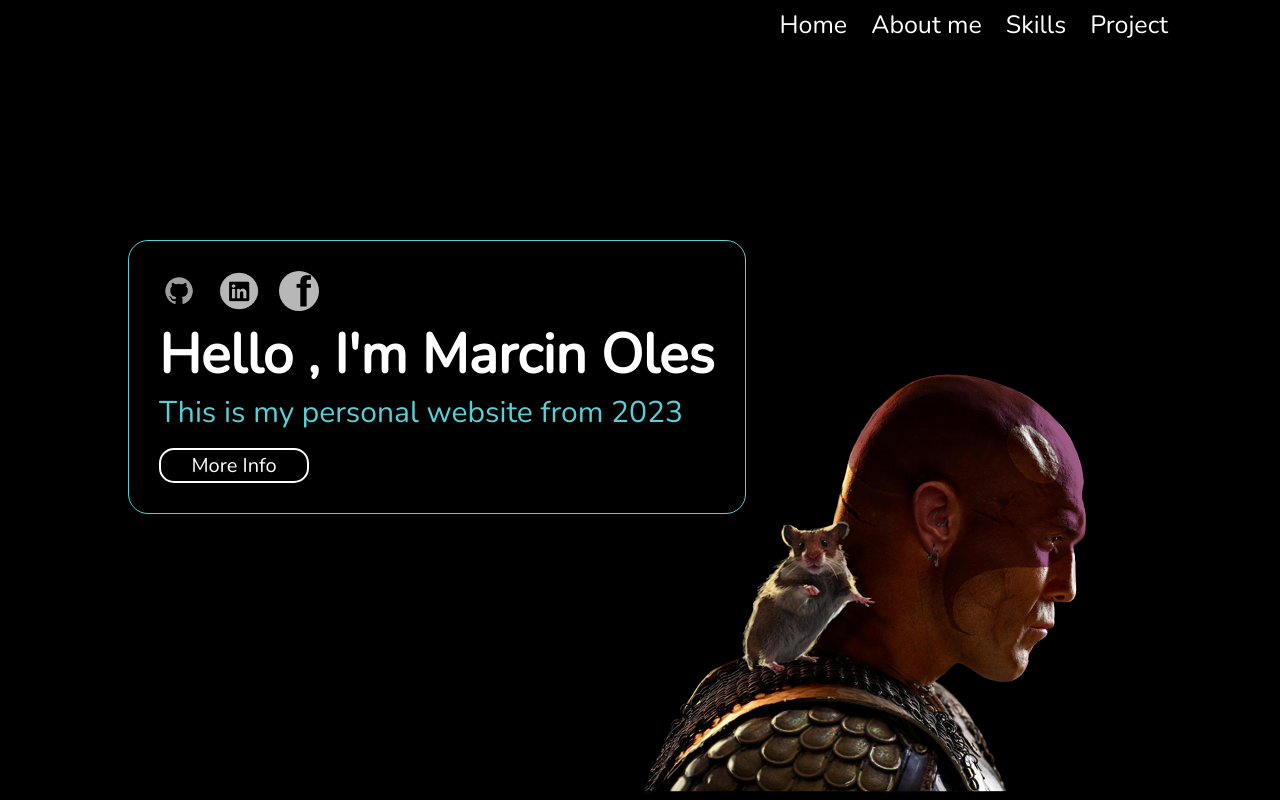
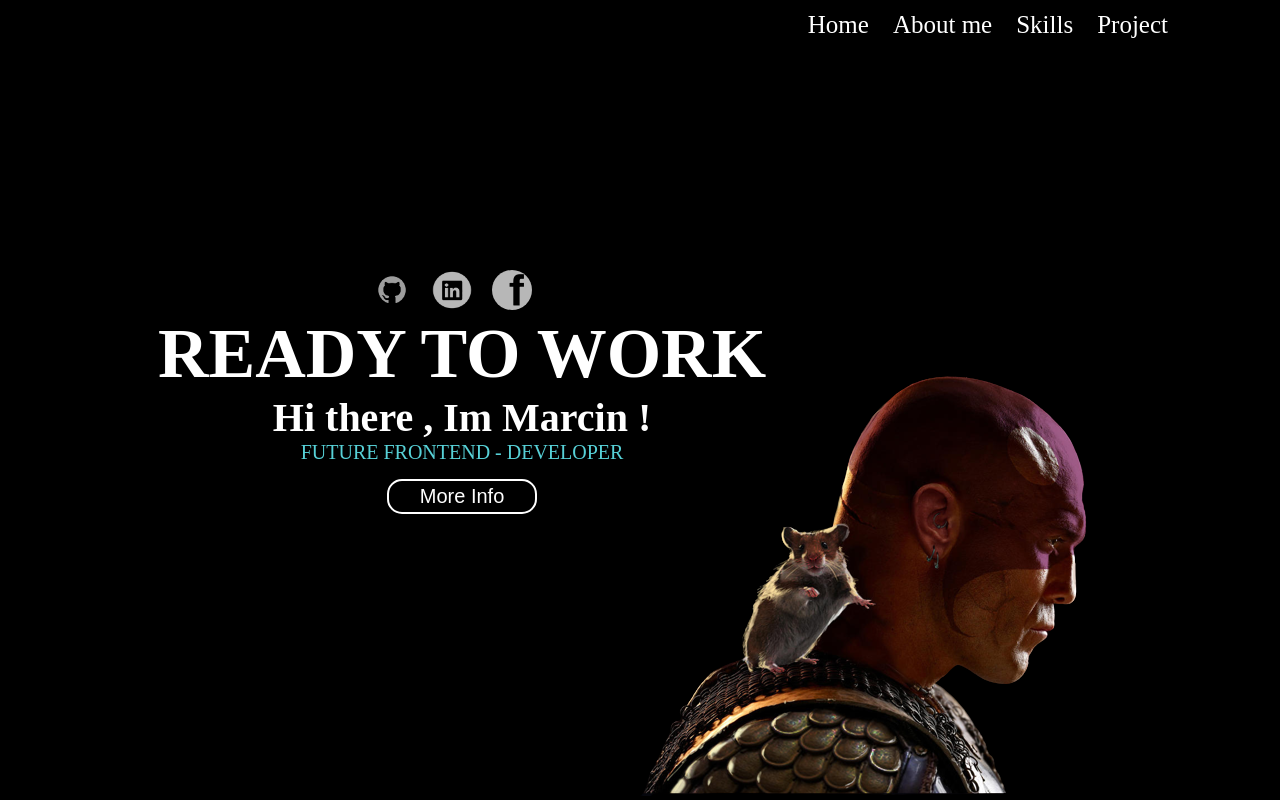
Before and after one commit to marcinoles87/mysite, a React (Create React App) app: page / in a window 1280 px wide. Shown: the top 800 px of the page. Built offline with nearby package versions, Linux system fonts and the light colour scheme.

Commit message:
work with link

```diff
--- a/src/components/Header.js
+++ b/src/components/Header.js
@@ -21,8 +21,9 @@ function Header() {
         <img src={logoFb} alt='linkedin-logo'></img>
 
 
-        <h1 className='header-info-text'>Hello , I'm Marcin Oles</h1>
-        <p className='header-info-text2'> This is my personal website from 2023</p>
+        <h1 className='header-info-text'>READY TO WORK</h1>
+        <h2>Hi there , Im Marcin !</h2>
+        <p className='header-info-text2'> FUTURE FRONTEND - DEVELOPER</p>
         <button className='header-button'>More Info </button>
       </div>
 
--- a/src/components/header.scss
+++ b/src/components/header.scss
@@ -4,10 +4,7 @@ $primary-color : rgb(87, 209, 215);
     display: flex;
     flex-direction: row;
 
-    .new{
-        position: absolute;
 
-    }
 
 
     .header-img{
@@ -26,8 +23,13 @@ $primary-color : rgb(87, 209, 215);
         left: 10vw;
         padding: 30px;
         color:white;
-        border: 1px solid $primary-color;
+        text-align: center;
+        // border: 1px solid $primary-color;
         border-radius: 20px;
+
+        h2{
+            font-size: 40px;
+        }
 
 
 
@@ -50,13 +52,13 @@ $primary-color : rgb(87, 209, 215);
 
         .header-info-text{
 
-            font-size: 55px;
+            font-size: 70px;
 
         }
 
         .header-info-text2{
             color: $primary-color;
-            font-size: 30px;
+            font-size: 20px;
         }
 
         .header-button{
--- a/src/index.scss
+++ b/src/index.scss
@@ -2,7 +2,7 @@
   margin: 0;
   padding: 0;
   box-sizing: border-box;
-  font-family: 'Nunito', sans-serif;
+  // font-family: 'Nunito', sans-serif;
   // font-family: 'Roboto Condensed', sans-serif;
   // font-family: 'Teko', sans-serif;
 
```
